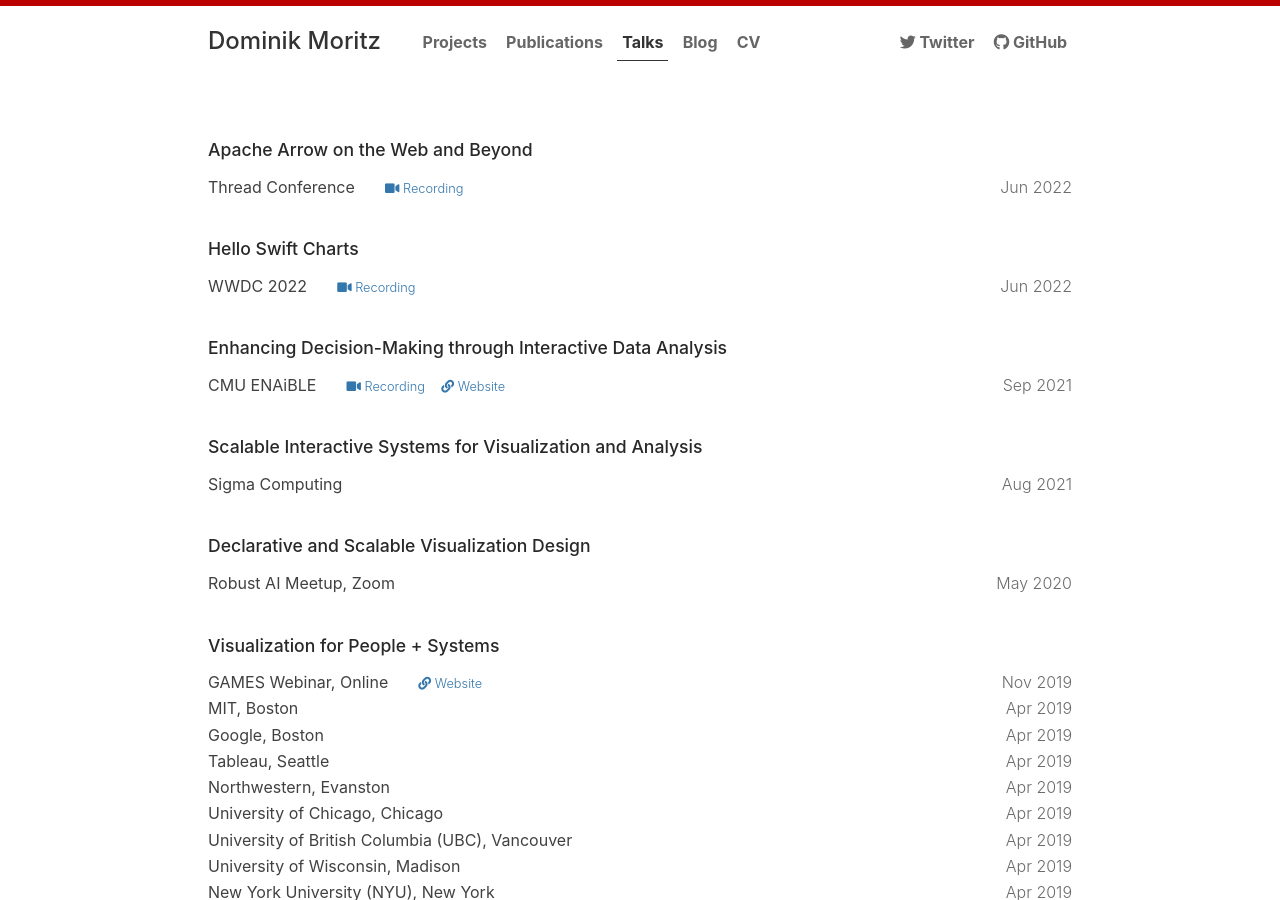
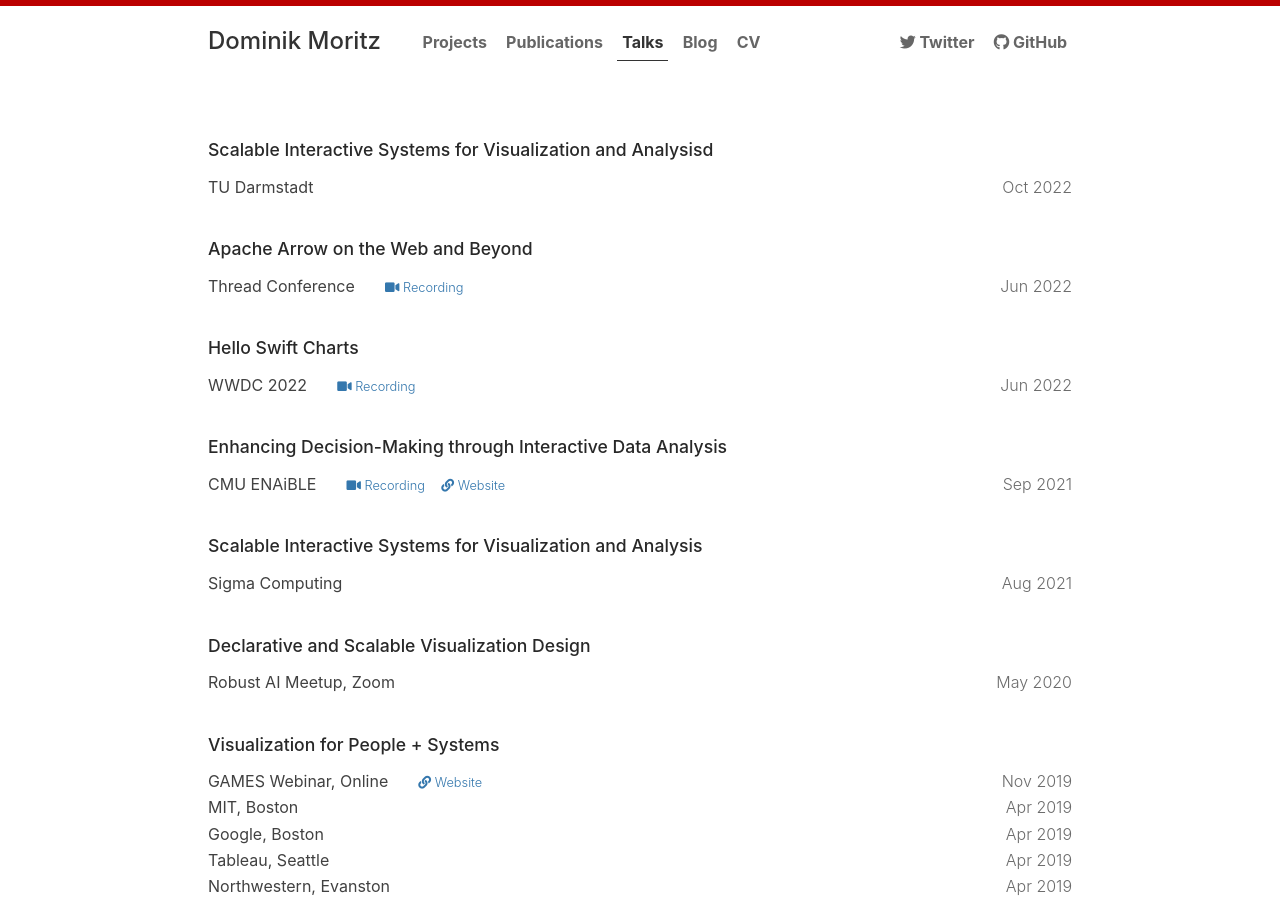
Before and after one commit to domoritz/domoritz.github.io, a Jekyll site: the page built from talks.md, in a window 1280 px wide and 900 px high. Built offline with Jekyll 4.4.1, drawn with Linux system fonts in a browser that asks for light colours.

Commit message:
Add talk

```diff
--- a/_data/talks.yml
+++ b/_data/talks.yml
@@ -1,3 +1,6 @@
+- title: "Scalable Interactive Systems for Visualization and Analysisd"
+  location: TU Darmstadt
+  date: 2022-10-07
 - title: "Apache Arrow on the Web and Beyond"
   location: Thread Conference
   date: 2022-06-23
```
